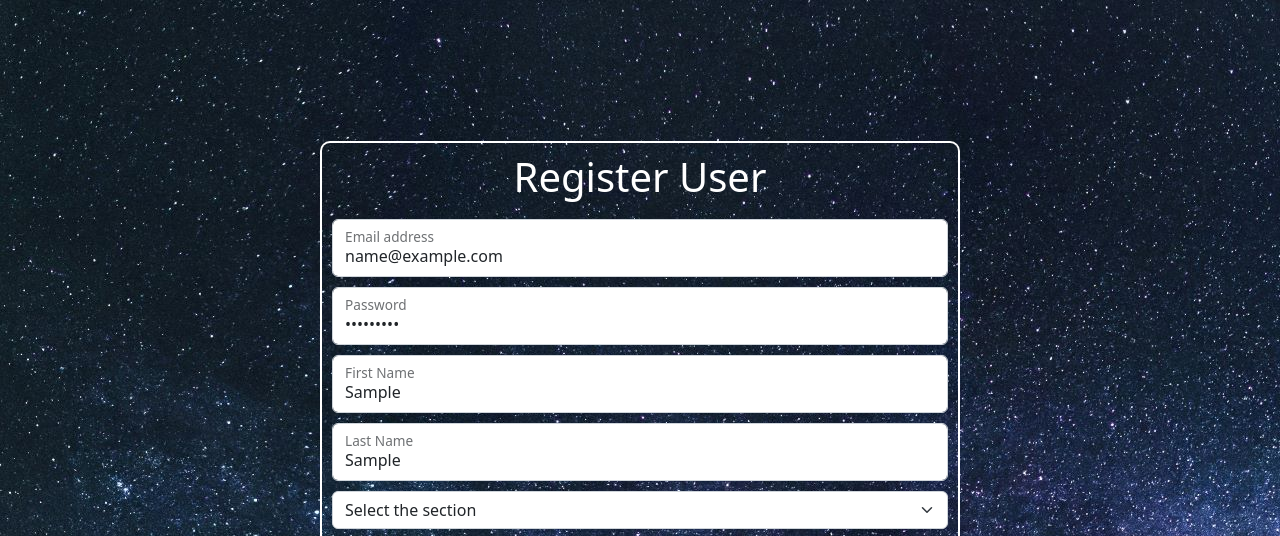
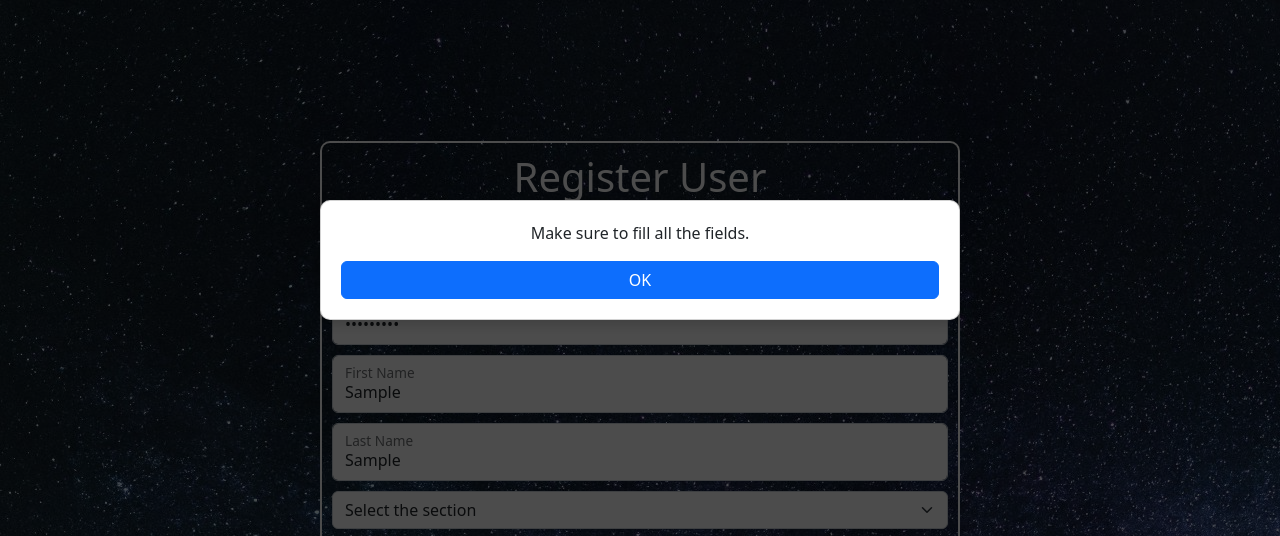
Before and after one commit to bilal-akmal-2004/login-SignIn-with-firebase, a plain HTML site: page index.html in a window 1280 px wide. Both pictures are taken after typing "name@example.com", "Sample123", "Sample", "Sample" into the empty fields and a click on the button "Register". Shown: the top 536 px of the page. Drawn offline with nearby package versions, Linux system fonts and the light colour scheme.

Commit message:
New modal added for popup and few changes.

```diff
--- a/app.js
+++ b/app.js
@@ -47,6 +47,17 @@ function showLoadingSpinner() {
 function hideLoadingSpinner() {
   loadingSpinner.style.display = "none";
 }
+
+//-----------------modal funcations----------------
+let showModal = (message) => {
+  document.getElementById("modalMessage").innerText = message;
+  document.getElementById("popupModal").style.display = "flex";
+};
+
+window.closeModal = () => {
+  document.getElementById("popupModal").style.display = "none";
+};
+//-----------------modal funcations ends here above----------------
 
 //-----------c---------------------------------------------------------------------------------------
 
@@ -122,7 +133,7 @@ let registerData = async (event) => {
     selectBox.value === "Select the section" || // Ensures a valid selection
     (!inlineRadio1.checked && !inlineRadio2.checked) // Ensures at least one radio is selected
   ) {
-    alert("Make sure to fill all the fields.");
+    showModal("Make sure to fill all the fields.");
     return;
   }
 
@@ -153,7 +164,7 @@ let registerData = async (event) => {
     });
 
     console.log("Data written successfully!");
-    alert("Data stored successfully.");
+    showModal("Data stored successfully.");
 
     // Optional: Local storage and redirection
     if (!localStorage.getItem("userData")) {
@@ -170,9 +181,9 @@ let registerData = async (event) => {
     window.location.replace("./home/home.html");
   } catch (error) {
     if (error.code === `auth/email-already-in-use`) {
-      alert("Email already exists.");
+      showModal("Email already exists.");
     } else if (error.code === `auth/weak-password`) {
-      alert("Password should be at least 6 characters long.");
+      showModal("Password should be at least 6 characters long.");
     }
     console.error("Error:", error.code, error.message);
   } finally {
@@ -236,9 +247,9 @@ document.getElementById("google-login").addEventListener("click", async () => {
 
     // Provide more detailed error messages
     if (errorCode === "auth/popup-closed-by-user") {
-      alert("Popup closed before completing the sign-in process.");
+      showModal("Popup closed before completing the sign-in process.");
     } else {
-      alert(`Error during sign-in: ${errorMessage}`);
+      showModal(`Error during sign-in: ${errorMessage}`);
     }
 
     console.error("Associated email:", email);
--- a/home/homeStyle.css
+++ b/home/homeStyle.css
@@ -26,6 +26,46 @@ h1{
     color: white;
 }
 
+ /* modal css */
+  /* Pop-Up Modal */
+  .modal {
+    display: none;
+    position: fixed;
+    top: 0px;
+    left: 0;
+    width: 100%;
+    height: 100%;
+    background: rgba(0, 0, 0, 0.7);
+    justify-content: center;
+    align-items: center;
+    z-index: 10;
+    }
+
+    .modal-content {
+      position: absolute;
+      top: 200px;
+      width: 35%;
+      background: white;
+      padding: 20px;
+      border-radius: 10px;
+      text-align: center;
+      box-shadow: 0 4px 15px rgba(0, 0, 0, 0.2);
+      animation: slideDown 0.4s ease;
+    }
+
+    @keyframes slideDown {
+    from {
+      transform: translateY(-50px);
+      opacity: 0;
+    }
+    to {
+      transform: translateY(0);
+      opacity: 1;
+    }
+    }
+
+    /* modeal css ends above */
+
 
 /* query here */
 @media (max-width: 522px) {
--- a/index.html
+++ b/index.html
@@ -110,6 +110,15 @@
       <div class="spinner"></div>
     </div>
 
+    <!-- --------- -->
+    <!-- Modal for Pop-Up Messages -->
+    <div id="popupModal" class="modal">
+      <div class="modal-content">
+        <p id="modalMessage"></p>
+        <button class="btn btn-primary" onclick="closeModal()">OK</button>
+      </div>
+    </div>
+
     <script
       src="https://cdn.jsdelivr.net/npm/bootstrap@5.2.3/dist/js/bootstrap.bundle.min.js"
       integrity="sha384-kenU1KFdBIe4zVF0s0G1M5b4hcpxyD9F7jL+jjXkk+Q2h455rYXK/7HAuoJl+0I4"
--- a/signIn/signInStyle.css
+++ b/signIn/signInStyle.css
@@ -29,8 +29,6 @@ form:hover{
 span{
   font-size: 20px;
   color: rgb(255, 255, 255);
-  text-decoration: underline;
-  text-decoration-color: rgb(227, 95, 95)
 }
 /* Hide the spinner by default */
 #loading-spinner {
@@ -64,6 +62,47 @@ span{
   }
 }
 
+ /* modal css */
+  /* Pop-Up Modal */
+  .modal {
+    display: none;
+    position: fixed;
+    top: 0px;
+    left: 0;
+    width: 100%;
+    height: 100%;
+    background: rgba(0, 0, 0, 0.7);
+    justify-content: center;
+    align-items: center;
+    z-index: 10;
+    }
+
+    .modal-content {
+      position: absolute;
+      top: 200px;
+      width: 30%;
+      background: white;
+      padding: 20px;
+      border-radius: 10px;
+      text-align: center;
+      box-shadow: 0 4px 15px rgba(0, 0, 0, 0.2);
+      animation: slideDown 0.4s ease;
+    }
+
+    @keyframes slideDown {
+    from {
+      transform: translateY(-50px);
+      opacity: 0;
+    }
+    to {
+      transform: translateY(0);
+      opacity: 1;
+    }
+    }
+
+    /* modeal css ends above */
+
+
 /* query her  */
 @media (max-width: 1216px) {
   form{
--- a/style.css
+++ b/style.css
@@ -30,8 +30,6 @@ form:hover{
 span{
     font-size: 20px;
     color: rgb(255, 255, 255);
-    text-decoration: underline;
-    text-decoration-color: rgb(227, 95, 95)
 }
 #genderDiv{
     display: flex;
@@ -75,6 +73,46 @@ h3{
     }
   }
 
+  /* modal css */
+  /* Pop-Up Modal */
+.modal {
+  display: none;
+  position: fixed;
+  top: 0px;
+  left: 0;
+  width: 100%;
+  height: 100%;
+  background: rgba(0, 0, 0, 0.7);
+  justify-content: center;
+  align-items: center;
+  z-index: 10;
+  }
+
+  .modal-content {
+    position: absolute;
+    top: 200px;
+    width: 50%;
+    background: white;
+    padding: 20px;
+    border-radius: 10px;
+    text-align: center;
+    box-shadow: 0 4px 15px rgba(0, 0, 0, 0.2);
+    animation: slideDown 0.4s ease;
+  }
+
+  @keyframes slideDown {
+  from {
+    transform: translateY(-50px);
+    opacity: 0;
+  }
+  to {
+    transform: translateY(0);
+    opacity: 1;
+  }
+  }
+
+  /* modeal css ends above */
+
 /* query her  */
 @media (max-width: 876px) {
     form{
```
Also changed, not shown: home/home.html (+9 -0 lines), home/home.js (+13 -2 lines), signIn/sigIn.html (+9 -0 lines), signIn/signIn.js (+19 -10 lines).
